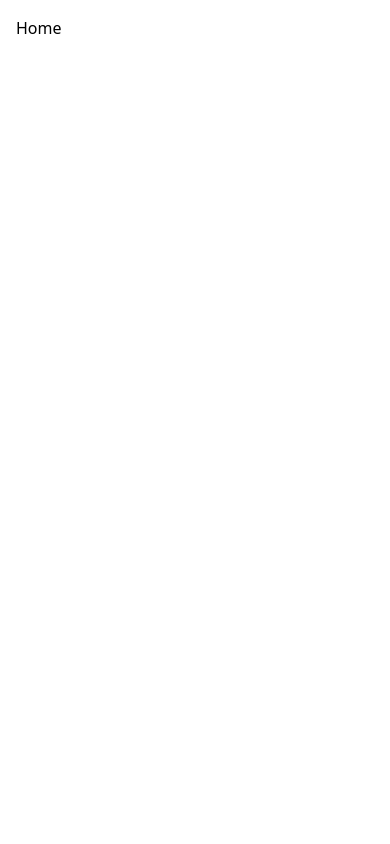
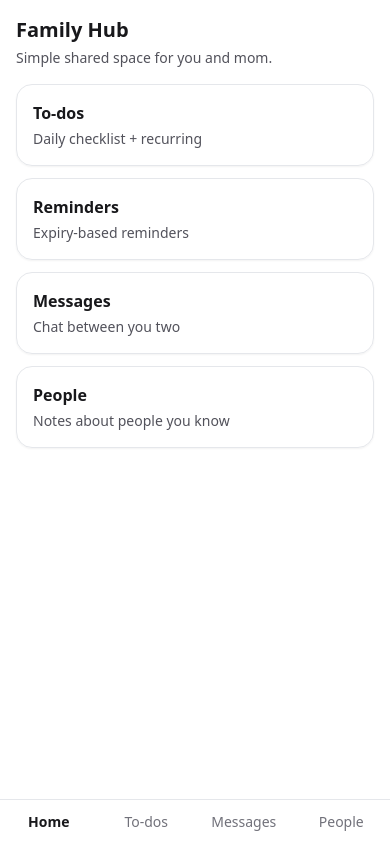
Before and after one commit to fadkeprasad/family-hub, a React (Vite) app: page / in a window 390 px wide. Built offline with nearby package versions, Linux system fonts and the light colour scheme.

Commit message:
Mobile shell with tabs and home tiles

```diff
--- a/src/App.tsx
+++ b/src/App.tsx
@@ -1,22 +1,29 @@
 import { BrowserRouter, Routes, Route, Navigate } from "react-router-dom";
-
-function Home() { return <div style={{ padding: 16 }}>Home</div>; }
-function Todos() { return <div style={{ padding: 16 }}>Todos</div>; }
-function Reminders() { return <div style={{ padding: 16 }}>Reminders</div>; }
-function Messages() { return <div style={{ padding: 16 }}>Messages</div>; }
-function People() { return <div style={{ padding: 16 }}>People</div>; }
+import MobileShell from "./components/MobileShell";
+import Home from "./pages/Home";
+import Todos from "./pages/Todos";
+import Reminders from "./pages/Reminders";
+import Messages from "./pages/Messages";
+import People from "./pages/People";
+import Login from "./pages/Login";
 
 export default function App() {
   return (
     <BrowserRouter>
+      <MobileShell>
         <Routes>
           <Route path="/" element={<Home />} />
           <Route path="/todos" element={<Todos />} />
           <Route path="/reminders" element={<Reminders />} />
           <Route path="/messages" element={<Messages />} />
           <Route path="/people" element={<People />} />
+
+          {/* Auth page (wired in step 2) */}
+          <Route path="/login" element={<Login />} />
+
           <Route path="*" element={<Navigate to="/" replace />} />
         </Routes>
+      </MobileShell>
     </BrowserRouter>
   );
 }
--- /dev/null
+++ b/src/components/BottomTabs.tsx
@@ -0,0 +1,51 @@
+import { Link, useLocation } from "react-router-dom";
+import useBadges from "../hooks/useBadges";
+
+function Tab({
+  to,
+  label,
+  active,
+  badge,
+}: {
+  to: string;
+  label: string;
+  active: boolean;
+  badge?: number;
+}) {
+  return (
+    <Link
+      to={to}
+      className={`relative flex-1 py-3 text-center text-sm ${
+        active ? "font-semibold text-zinc-900" : "text-zinc-500"
+      }`}
+    >
+      {label}
+      {!!badge && badge > 0 && (
+        <span className="absolute right-5 top-2 inline-flex min-w-5 items-center justify-center rounded-full bg-zinc-900 px-1.5 text-xs text-white">
+          {badge > 99 ? "99+" : badge}
+        </span>
+      )}
+    </Link>
+  );
+}
+
+export default function BottomTabs() {
+  const { pathname } = useLocation();
+  const badges = useBadges(); // static now, real later
+
+  return (
+    <nav className="fixed bottom-0 left-0 right-0 mx-auto max-w-md border-t bg-white">
+      <div className="flex">
+        <Tab to="/" label="Home" active={pathname === "/"} />
+        <Tab to="/todos" label="To-dos" active={pathname.startsWith("/todos")} badge={badges.todos} />
+        <Tab
+          to="/messages"
+          label="Messages"
+          active={pathname.startsWith("/messages")}
+          badge={badges.messages}
+        />
+        <Tab to="/people" label="People" active={pathname.startsWith("/people")} badge={badges.people} />
+      </div>
+    </nav>
+  );
+}
--- /dev/null
+++ b/src/components/HomeTile.tsx
@@ -0,0 +1,26 @@
+import { Link } from "react-router-dom";
+
+export default function HomeTile({
+  title,
+  subtitle,
+  to,
+  badge,
+}: {
+  title: string;
+  subtitle: string;
+  to: string;
+  badge?: number;
+}) {
+  return (
+    <Link to={to} className="relative rounded-2xl border p-4 shadow-sm active:scale-[0.99]">
+      <div className="text-base font-semibold text-zinc-900">{title}</div>
+      <div className="mt-1 text-sm text-zinc-600">{subtitle}</div>
+
+      {!!badge && badge > 0 && (
+        <span className="absolute right-3 top-3 inline-flex min-w-6 items-center justify-center rounded-full bg-zinc-900 px-2 text-xs text-white">
+          {badge > 99 ? "99+" : badge}
+        </span>
+      )}
+    </Link>
+  );
+}
--- /dev/null
+++ b/src/components/MobileShell.tsx
@@ -0,0 +1,11 @@
+import type { ReactNode } from "react";
+import BottomTabs from "./BottomTabs";
+
+export default function MobileShell({ children }: { children: ReactNode }) {
+  return (
+    <div className="mx-auto min-h-dvh max-w-md bg-white">
+      <div className="px-4 pt-4 pb-24">{children}</div>
+      <BottomTabs />
+    </div>
+  );
+}
--- /dev/null
+++ b/src/hooks/useBadges.ts
@@ -0,0 +1,8 @@
+export default function useBadges() {
+  return {
+    todos: 0,
+    reminders: 0,
+    messages: 0,
+    people: 0,
+  };
+}
--- /dev/null
+++ b/src/pages/Home.tsx
@@ -0,0 +1,20 @@
+import HomeTile from "../components/HomeTile";
+import useBadges from "../hooks/useBadges";
+
+export default function Home() {
+  const badges = useBadges();
+
+  return (
+    <div>
+      <h1 className="text-xl font-semibold text-zinc-900">Family Hub</h1>
+      <p className="mt-1 text-sm text-zinc-600">Simple shared space for you and mom.</p>
+
+      <div className="mt-4 grid gap-3">
+        <HomeTile title="To-dos" subtitle="Daily checklist + recurring" to="/todos" badge={badges.todos} />
+        <HomeTile title="Reminders" subtitle="Expiry-based reminders" to="/reminders" badge={badges.reminders} />
+        <HomeTile title="Messages" subtitle="Chat between you two" to="/messages" badge={badges.messages} />
+        <HomeTile title="People" subtitle="Notes about people you know" to="/people" badge={badges.people} />
+      </div>
+    </div>
+  );
+}
--- /dev/null
+++ b/src/pages/Login.tsx
@@ -0,0 +1,8 @@
+export default function Login() {
+  return (
+    <div>
+      <h1 className="text-xl font-semibold text-zinc-900">Login</h1>
+      <p className="mt-2 text-sm text-zinc-600">We will wire this in step 2.</p>
+    </div>
+  );
+}
--- /dev/null
+++ b/src/pages/Messages.tsx
@@ -0,0 +1,8 @@
+export default function Messages() {
+  return (
+    <div>
+      <h1 className="text-xl font-semibold text-zinc-900">Messages</h1>
+      <p className="mt-2 text-sm text-zinc-600">Next: real-time chat.</p>
+    </div>
+  );
+}
--- /dev/null
+++ b/src/pages/People.tsx
@@ -0,0 +1,8 @@
+export default function People() {
+  return (
+    <div>
+      <h1 className="text-xl font-semibold text-zinc-900">People</h1>
+      <p className="mt-2 text-sm text-zinc-600">Next: people list + notes.</p>
+    </div>
+  );
+}
--- /dev/null
+++ b/src/pages/Reminders.tsx
@@ -0,0 +1,8 @@
+export default function Reminders() {
+  return (
+    <div>
+      <h1 className="text-xl font-semibold text-zinc-900">Reminders</h1>
+      <p className="mt-2 text-sm text-zinc-600">Next: list + expiry date.</p>
+    </div>
+  );
+}
--- /dev/null
+++ b/src/pages/Todos.tsx
@@ -0,0 +1,8 @@
+export default function Todos() {
+  return (
+    <div>
+      <h1 className="text-xl font-semibold text-zinc-900">To-dos</h1>
+      <p className="mt-2 text-sm text-zinc-600">Next: date picker + checklist.</p>
+    </div>
+  );
+}
```
Lines whose indentation alone changed are shown as unchanged.
